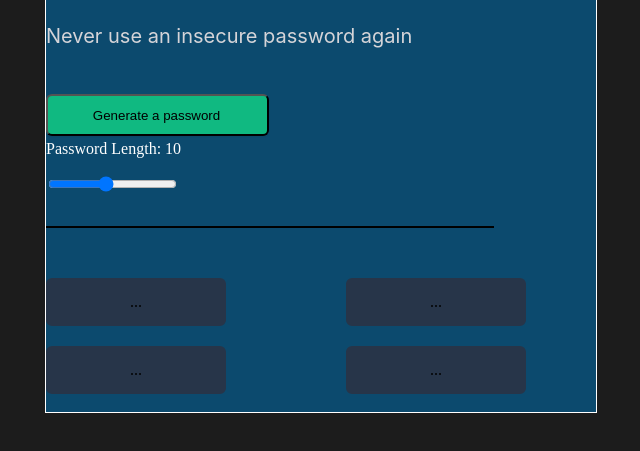
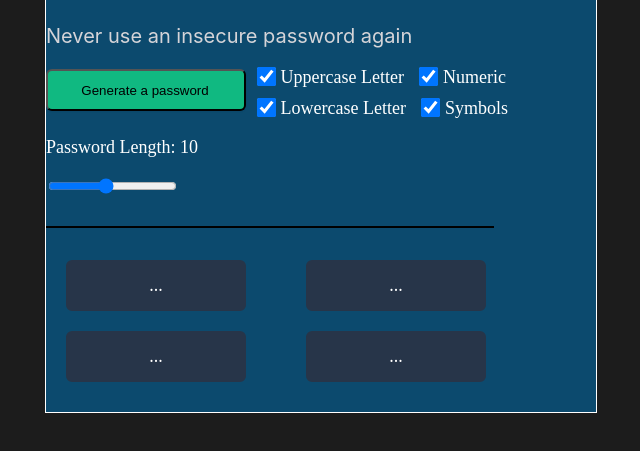
Before and after one commit to MikeL99i/Password-Generator, a plain HTML site: page index.html in a window 1280 px wide. Shown: the part 311-762 px from the top of the page, without its empty margins (25-665 px from the left). Drawn offline with Linux system fonts and the light colour scheme.

Commit message:
added checkboxes

```diff
--- a/Styles/index.css
+++ b/Styles/index.css
@@ -49,10 +49,9 @@ button {
   justify-content: center;
   align-items: center;
   padding: 9px 17px 9px 15px;
-  margin-top: 25px;
 
   position: absolute;
-  width: 223px;
+  width: 200px;
   height: 42px;
   top: 207px;
 
@@ -75,13 +74,14 @@ button {
 
 .firstRow {
   position: absolute;
-  top: 400px;
+  top: 380px;
+  left: 20px;
 }
 
 .secondRow {
   position: absolute;
-  top: 400px;
-  left: 300px;
+  top: 380px;
+  left: 260px;
 }
 
 .passwordbox {
@@ -94,6 +94,25 @@ button {
 }
 
 .slidecontainer {
-  margin-top: 90px;
+  margin-top: 10px;
   color: white;
 }
+
+.checkboxes {
+  margin-left: 210px;
+  font-size: large;
+  color: #fff;
+}
+
+input[type="checkbox"] {
+  transform: scale(1.5);
+}
+
+.checkboxcoloumn2 {
+  margin-left: 210px;
+  margin-top: 10px;
+}
+
+.checkboxrow2 {
+  margin-left: 10px;
+}
--- a/index.html
+++ b/index.html
@@ -13,11 +13,33 @@
             <h1 id="h1Part2">random password</h1>
             <h2>Never use an insecure password again</h2>
             <button id="btn-el" onclick="displayPassword()">Generate a password</button>
+
+            <span class="checkboxes">
+                <span>
+                    <input type="checkbox" id="uppercasebox" name="Uppercase Letter" checked>
+                    <label for="uppercasebox">Uppercase Letter</label>
+                </span>
+                <span class="checkboxrow2">
+                    <input type="checkbox" id="numericbox" name="Numeric Box" checked>
+                    <label for="numericbox">Numeric</label>
+                </span>
+                <div class="checkboxcoloumn2">
+                    <span>
+                        <input type="checkbox" id="lowercasebox" name="Lowercase Letter" checked>
+                        <label for="lowercasebox">Lowercase Letter</label>
+                    </span>
+                    <span class="checkboxrow2">
+                        <input type="checkbox" id="symbolsbox" name="Symbols Box" checked>
+                        <label for="symbolsbox">Symbols</label>
+                    </span>
+                </div>
+
             <div class="slidecontainer">
                 <p id="passwordlength-el">Password Length: 10</p>
                 <input type="range" min="6" max="15" value="10" class="slider-el" onchange="changeLength()" id="myRange">
             </div>
-            <div class="divider"></div>
+
+            <div class="divider"></div> <!--empty div for styling a straight line to divide the container-->
             <div class="firstRow">
                 <p class="passwordbox" class="column1" id="p-el1">...</p>
                 <p class="passwordbox" class="column2" id="p-el2">...</p>
```
